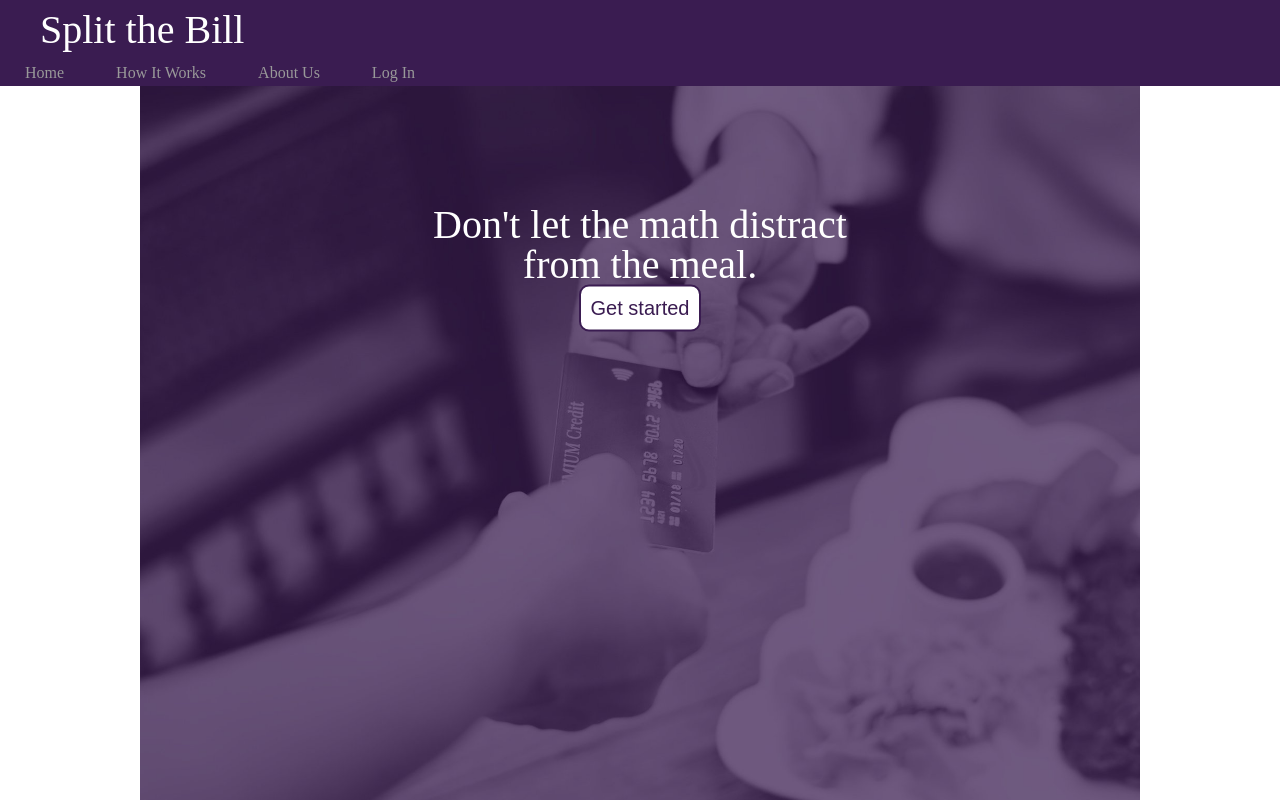
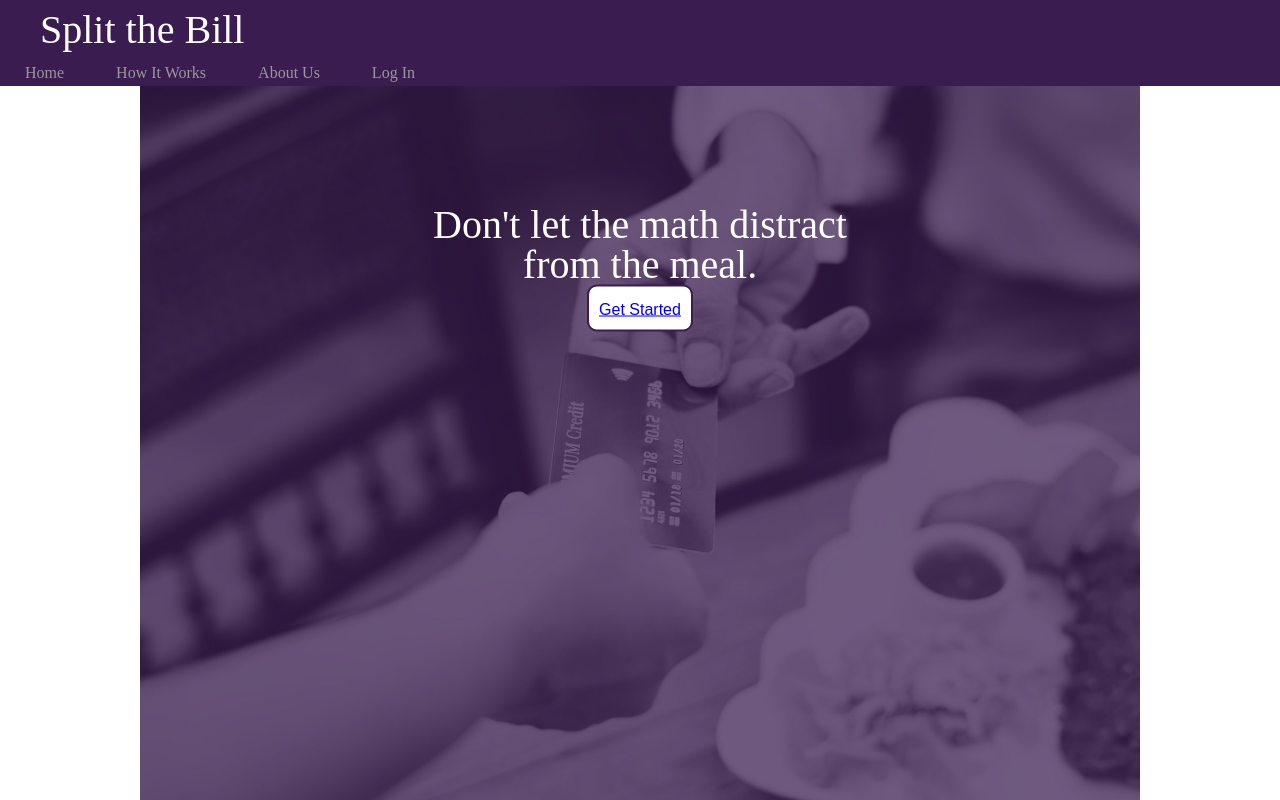
Before and after one commit to build-week-split-the-bill/split-the-bill-UI, a plain HTML site: page index.html in a window 1280 px wide. Shown: the top 800 px of the page. Drawn offline with Linux system fonts and the light colour scheme.

Commit message:
fixed single oopsie from last commit

```diff
--- a/index.html
+++ b/index.html
@@ -31,7 +31,7 @@
     </div>
     <div class="header-txt">
         <h1>Don't let the math distract from the meal.</h1>
-        <button>Get started</button>
+        <button><a href="https://serene-booth-8b0ed1.netlify.com/login">Get Started</a></button>
     </div>
 </header>
 
```
